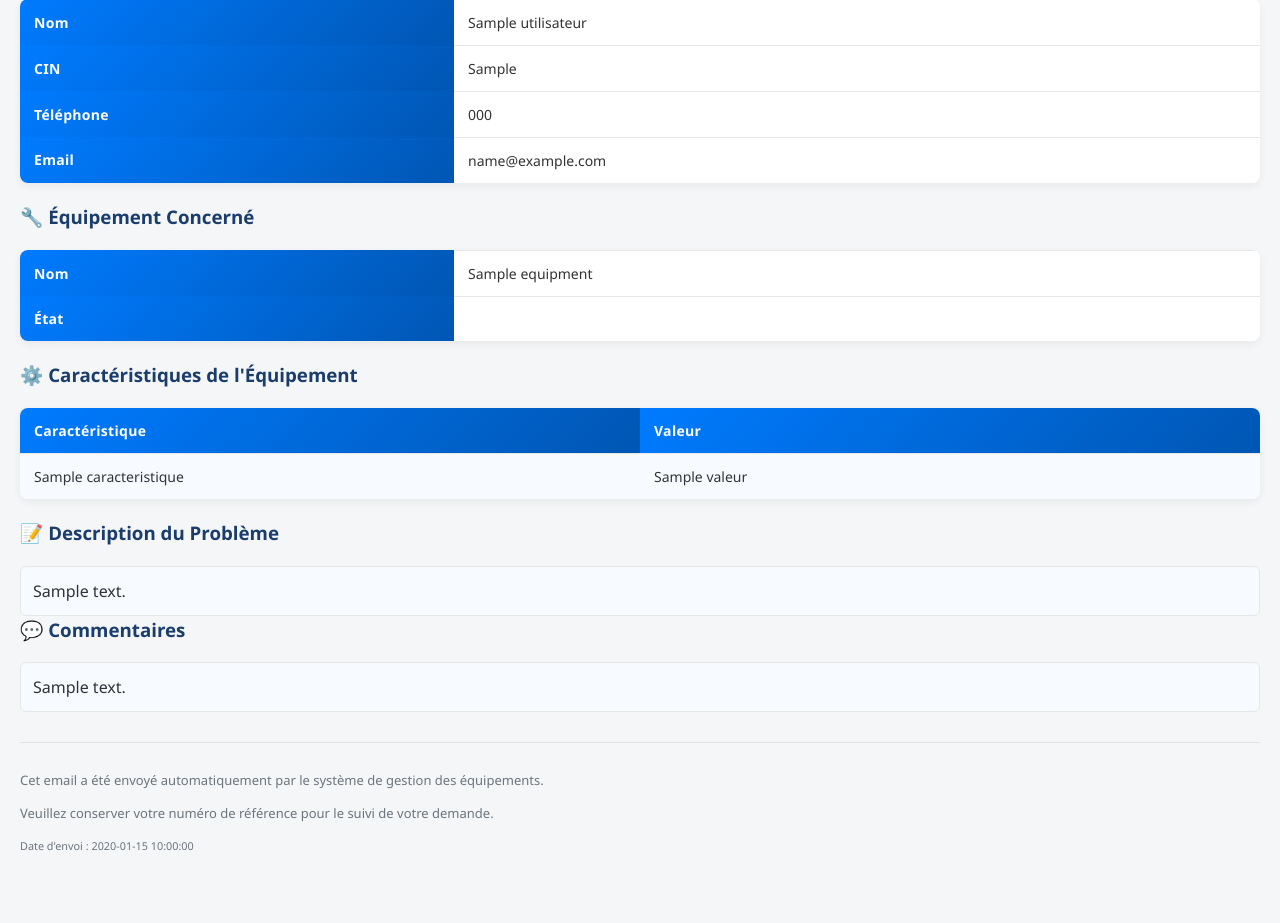
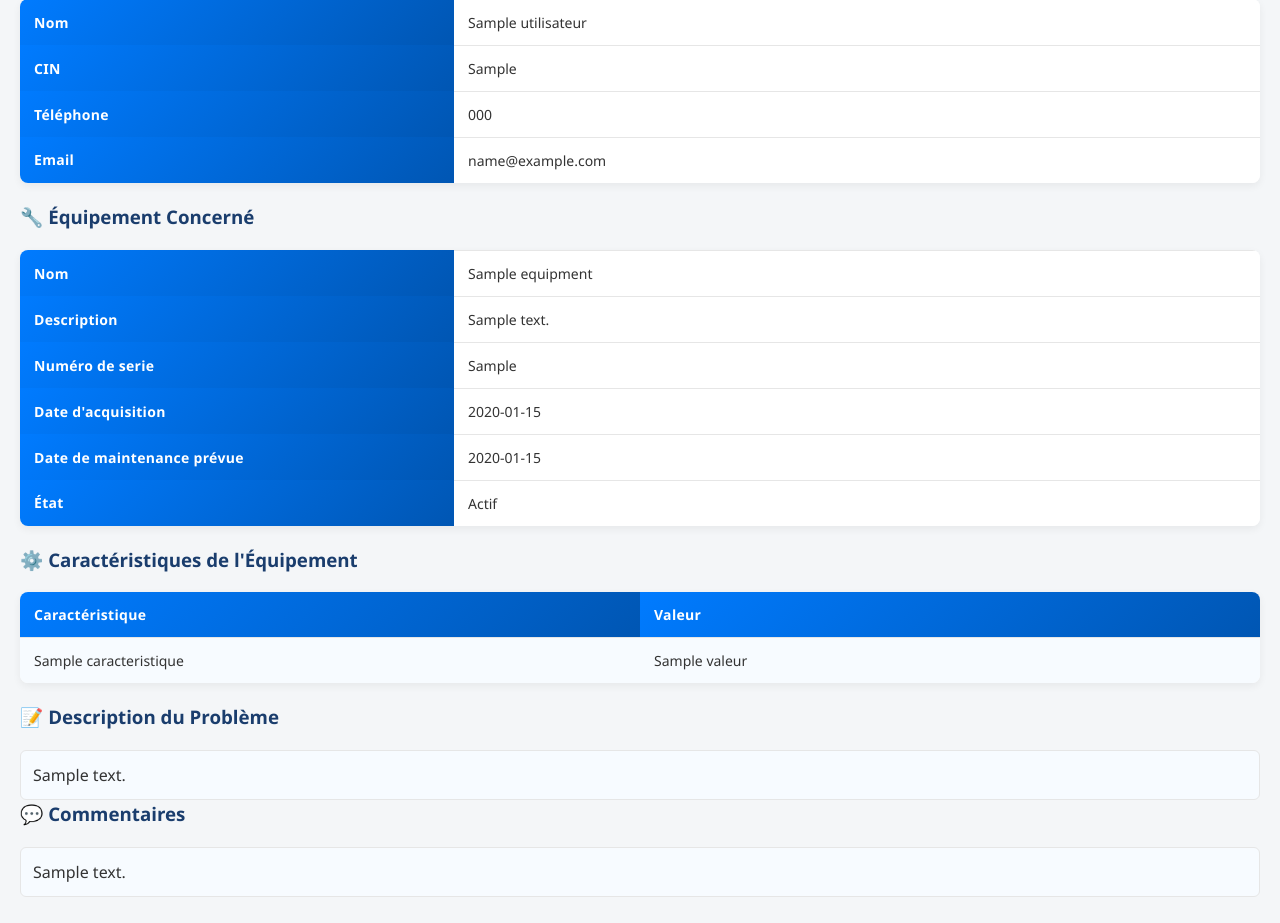
Before and after one commit to ayoub9595/pi-back, a Flask app: template templates/email_reclamation_users.html in a window 1280 px wide. Shown: the part 360-1283 px from the top of the page. Before the commit the page ends 1210 px from the top, so only its background shows below. Run offline with Flask 3, Linux system fonts and the light colour scheme; tables that the repository leaves empty hold one stand-in row (values such as "Sample post"); the template is opened without the code that fills it: values that come from a table or form of the project are taken from there, most other values are stand-ins (such as "Sample title", 1, 10 or a date in 2020).

Commit message:
Add enhancements to reclamation email templates

```diff
--- a/templates/email_reclamation_users.html
+++ b/templates/email_reclamation_users.html
@@ -143,23 +143,29 @@
         <th>Nom</th>
         <td>{{ equipement.nom }}</td>
     </tr>
-    {% if equipement.marque %}
     <tr>
-        <th>Marque</th>
-        <td>{{ equipement.marque }}</td>
+        <th>Description</th>
+        <td>{{ equipement.description }}</td>
     </tr>
-    {% endif %}
-    {% if equipement.modele %}
     <tr>
-        <th>Modèle</th>
-        <td>{{ equipement.modele }}</td>
+        <th>Numéro de serie</th>
+        <td>{{ equipement.numero_serie }}</td>
     </tr>
-    {% endif %}
+    <tr>
+        <th>Date d'acquisition</th>
+        <td>{{ equipement.date_acquisition }}</td>
+    </tr>
+    <tr>
+        <th>Date de maintenance prévue</th>
+        <td>{{ equipement.maintenance_prevue }}</td>
+    </tr>
     <tr>
         <th>État</th>
-        <td>{{ equipement.etat }}</td>
+        <td>{{ 'Actif' if equipement.est_actif else 'Inactif' }}</td>
     </tr>
 </table>
+
+{% endif %}
 
 {% if caracteristiques %}
 <h3>⚙️ Caractéristiques de l'Équipement</h3>
@@ -175,7 +181,6 @@
     </tr>
     {% endfor %}
 </table>
-{% endif %}
 {% endif %}
 
 {% if reclamation.description %}
```
Also changed, not shown: templates/email_reclamation_admins.html (+15 -10 lines).
